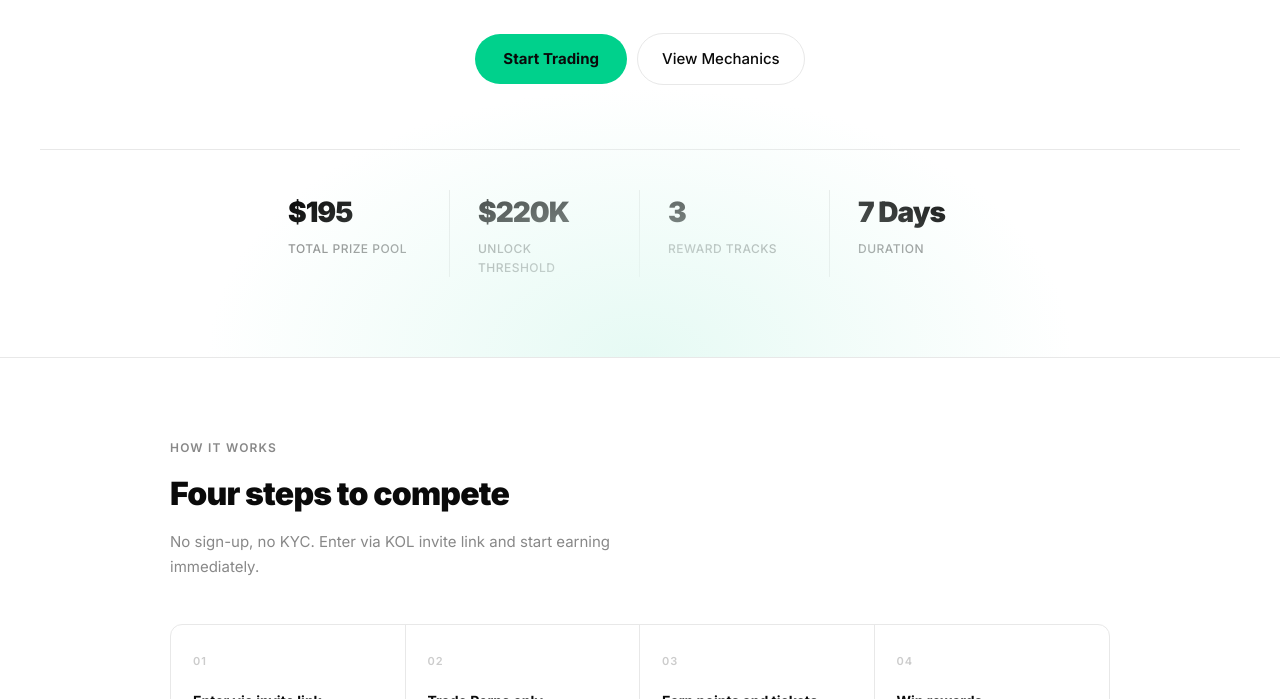
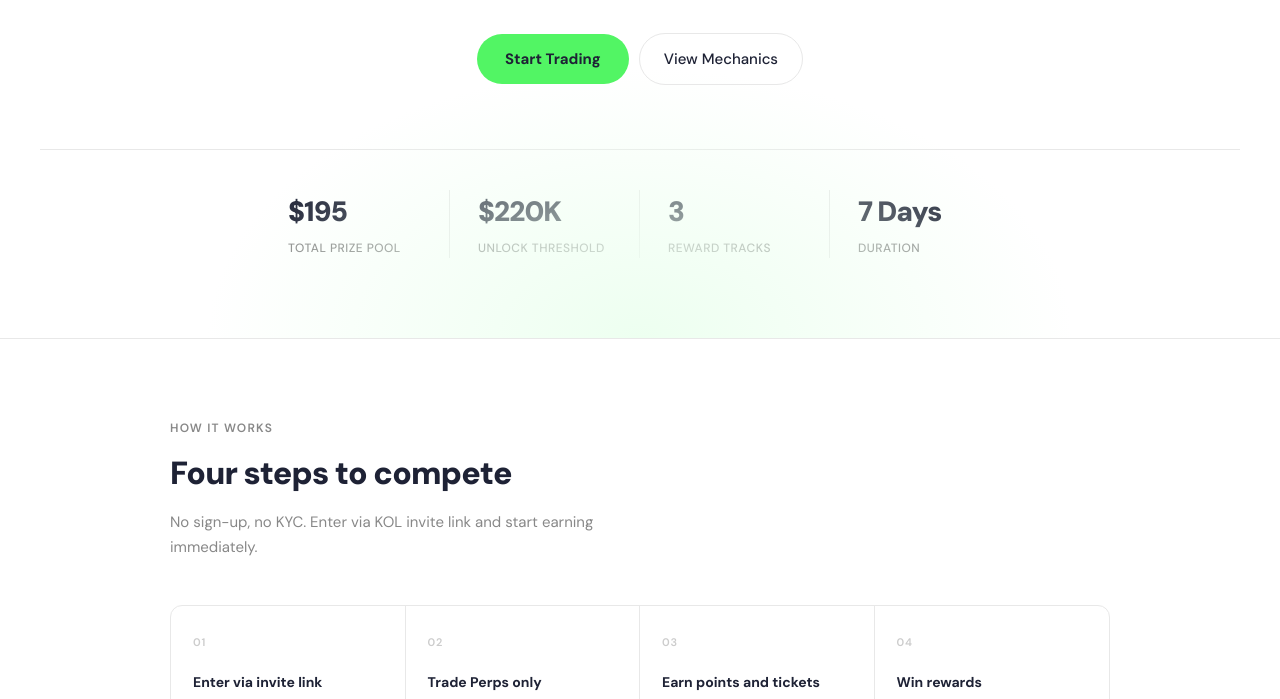
Before and after one commit to Edwardchennnnn/onekey-alpha-arena, a plain HTML site: page index.html in a window 1280 px wide. Shown: the part 404-1103 px from the top of the page. Drawn offline with Linux system fonts and the light colour scheme.

Commit message:
Update: green #52f564, DM Sans font, navy text color

```diff
--- a/index.html
+++ b/index.html
@@ -5,21 +5,21 @@
 <meta name="viewport" content="width=device-width, initial-scale=1.0">
 <title>OneKey Perps Alpha Arena</title>
 <link rel="preconnect" href="https://fonts.googleapis.com">
-<link href="https://fonts.googleapis.com/css2?family=Inter:wght@400;500;600;700;800;900&display=swap" rel="stylesheet">
+<link href="https://fonts.googleapis.com/css2?family=DM+Sans:opsz,wght@9..40,400;9..40,500;9..40,600;9..40,700;9..40,800;9..40,900&display=swap" rel="stylesheet">
 <style>
 *, *::before, *::after { box-sizing: border-box; margin: 0; padding: 0; }
 :root {
-  --black:  #0a0a0a;
-  --g7:     #444;
+  --black:  #1e2235;
+  --g7:     #3d4355;
   --g5:     #888;
   --g3:     #ccc;
   --g1:     #f5f5f5;
   --white:  #fff;
-  --green:  #00d18c;
-  --gbg:    #f0fdf8;
+  --green:  #52f564;
+  --gbg:    #f0fff2;
   --border: #e8e8e8;
   --r: 12px;
-  --sans: 'Inter', -apple-system, 'Helvetica Neue', sans-serif;
+  --sans: 'DM Sans', -apple-system, 'Helvetica Neue', sans-serif;
 }
 html { scroll-behavior: smooth; }
 body { background: var(--white); color: var(--black); font-family: var(--sans); font-size: 15px; line-height: 1.6; -webkit-font-smoothing: antialiased; overflow-x: hidden; }
@@ -65,7 +65,7 @@ body { background: var(--white); color: var(--black); font-family: var(--sans);
 .hero::after {
   content: ''; position: absolute; bottom: 0; left: 50%; transform: translateX(-50%);
   width: 900px; height: 280px;
-  background: radial-gradient(ellipse at center bottom, #e6faf4 0%, transparent 68%);
+  background: radial-gradient(ellipse at center bottom, #edfff0 0%, transparent 68%);
   pointer-events: none;
 }
 .breadcrumb { font-size: 13px; color: var(--g5); margin-bottom: 28px; }
@@ -163,7 +163,7 @@ body { background: var(--white); color: var(--black); font-family: var(--sans);
 .tut-dl-sub { font-size: 11px; color: var(--g5); font-weight: 400; }
 .tut-note {
   margin-top: 16px; padding: 12px 16px;
-  background: var(--gbg); border: 1px solid #b6f0dd;
+  background: var(--gbg); border: 1px solid #a3f0b0;
   border-radius: 8px;
   font-size: 12px; color: var(--g7); line-height: 1.55;
 }
@@ -214,13 +214,13 @@ body { background: var(--white); color: var(--black); font-family: var(--sans);
 .mi-dot { width: 5px; height: 5px; border-radius: 50%; background: var(--black); flex-shrink: 0; margin-top: 7px; }
 .mi-txt { font-size: 13px; color: var(--g7); line-height: 1.5; }
 .mi-txt strong { color: var(--black); font-weight: 600; }
-.tag { display: inline-block; font-size: 11px; font-weight: 600; background: var(--gbg); color: var(--black); border: 1px solid #b6f0dd; padding: 1px 7px; border-radius: 4px; margin-left: 4px; }
+.tag { display: inline-block; font-size: 11px; font-weight: 600; background: var(--gbg); color: var(--black); border: 1px solid #a3f0b0; padding: 1px 7px; border-radius: 4px; margin-left: 4px; }
 
 /* Lucky Draw threshold banner */
 .draw-threshold {
   display: flex; align-items: center; gap: 12px;
   padding: 14px 18px;
-  background: var(--gbg); border: 1px solid #b6f0dd;
+  background: var(--gbg); border: 1px solid #a3f0b0;
   border-radius: 8px; margin-top: 16px;
 }
 .draw-threshold-amount { font-size: 18px; font-weight: 900; letter-spacing: -.5px; color: var(--black); white-space: nowrap; }
```
